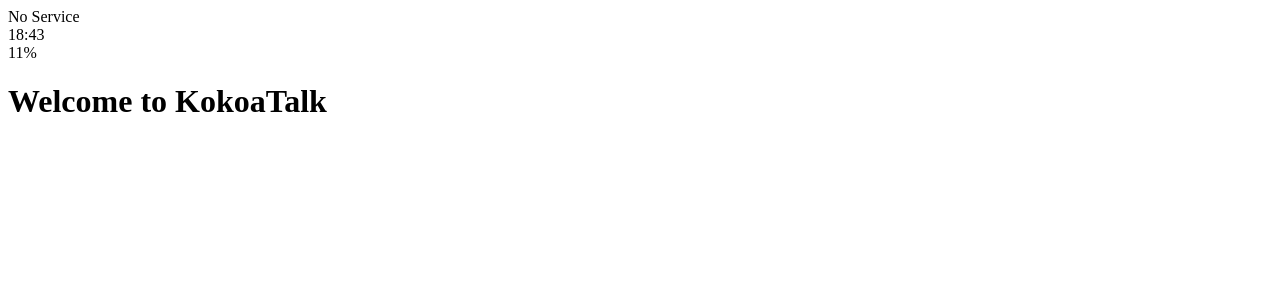
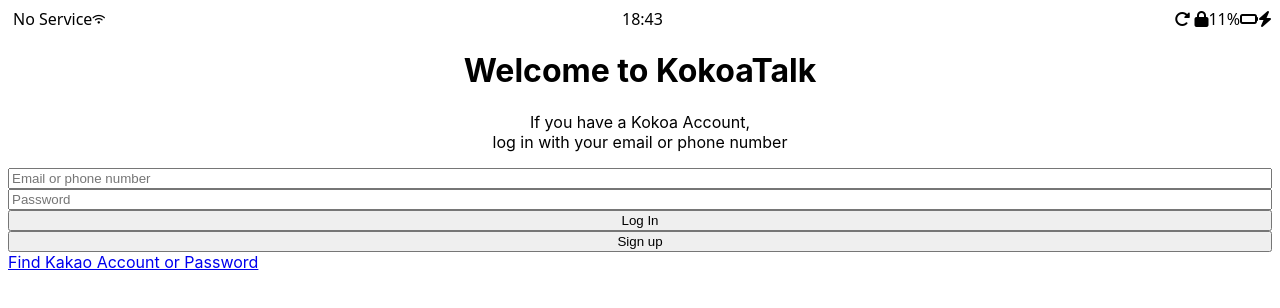
Before and after one commit to pollyjean/kokoa-clone, a plain HTML site: page index.html in a window 1280 px wide. Drawn offline with Linux system fonts and the light colour scheme; a web font is replaced by a local one.

Commit message:
kokoatalk index html 뼈대 and playlist 시작

```diff
--- /dev/null
+++ b/css/style.css
@@ -0,0 +1,35 @@
+@import url("https://use.typekit.net/owj2edf.css");
+
+body {
+  font-family: "neue-haas-grotesk-text", Inter, Roboto, "Helvetica Neue", "Arial Nova", "Nimbus Sans", Arial, sans-serif;
+  font-weight: 400;
+  font-style: normal;
+}
+
+.status-bar {
+  font-family: system-ui, -apple-system, BlinkMacSystemFont, "Segoe UI", Roboto, Oxygen, Ubuntu, Cantarell, "Open Sans", "Helvetica Neue", sans-serif;
+  display: flex;
+  justify-content: center;
+}
+.status-bar__column {
+  display: flex;
+  justify-content: flex-start;
+  align-items: center;
+  width: 33.3333%;
+  margin-left: 5px;
+}
+.status-bar__column:nth-child(2) {
+  justify-content: center;
+}
+.status-bar__column:last-child {
+  justify-content: flex-end;
+}
+
+.welcome-header {
+  text-align: center;
+}
+
+#login-form {
+  display: flex;
+  flex-direction: column;
+}
--- a/index.html
+++ b/index.html
@@ -5,27 +5,46 @@
   <meta http-equiv="X-UA-Compatible" content="IE=edge">
   <meta name="viewport" content="width=device-width, initial-scale=1.0">
   <title>Welcome to KokoaTalk</title>
+  <link rel="stylesheet" href="css/style.css">
 </head>
 <body>
   <div class="status-bar">
     <div class="status-bar__column">
       <span>No Service</span>
-      <!-- TODO: Wifi Icon -->
+      <span class="status-bar__wifi--overwrap">
+      <i class="fa-sharp fa-solid fa-wifi fa-2xs"></i>
+      </span>
     </div>
     <div class="status-bar__column">
       <span>18:43</span>
     </div>
     <div class="status-bar__column">
-      <!-- TODO: Rotate Icon -->
+      <span class="status-bar__rotate--overwrap">
+        <i class="fa-solid fa-rotate-right"></i>
+        <i class="fa-solid fa-lock"></i>
+      </span>
       <span>11%</span>
-      <!-- TODO: Battery Icon -->
-      <!-- TODO: Lightning Icon -->
+      <span class="status-bar__battery--overwrap">
+        <i class="fa-solid fa-battery-empty"></i>
+        <i class="status-bar__battery--10"></i>
+      </span>
+      <i class="fa-solid fa-bolt"></i>
     </div>
   </div>
+  <main>
+    <header class="welcome-header">
+      <h1 class="welcome-header__title">Welcome to KokoaTalk</h1>
+      <p class="welcome-header__text">If you have a Kokoa Account,<br> log in with your email or phone number</p>
+    </header>
 
-  <main>
-    <h1>Welcome to KokoaTalk</h1>
-
+    <form id="login-form">
+      <input type="text" placeholder="Email or phone number" required />
+      <input type="password" placeholder="Password" required />
+      <input type="submit" value="Log In" />
+      <input type="button" value="Sign up" />
+      <a href="#">Find Kakao Account or Password</a>
+    </form>
   </main>
+  <script src="https://kit.fontawesome.com/abdce81a3c.js" crossorigin="anonymous"></script>
 </body>
 </html>
```
Also changed, not shown: playlist.html (added, +19 -0 lines).
